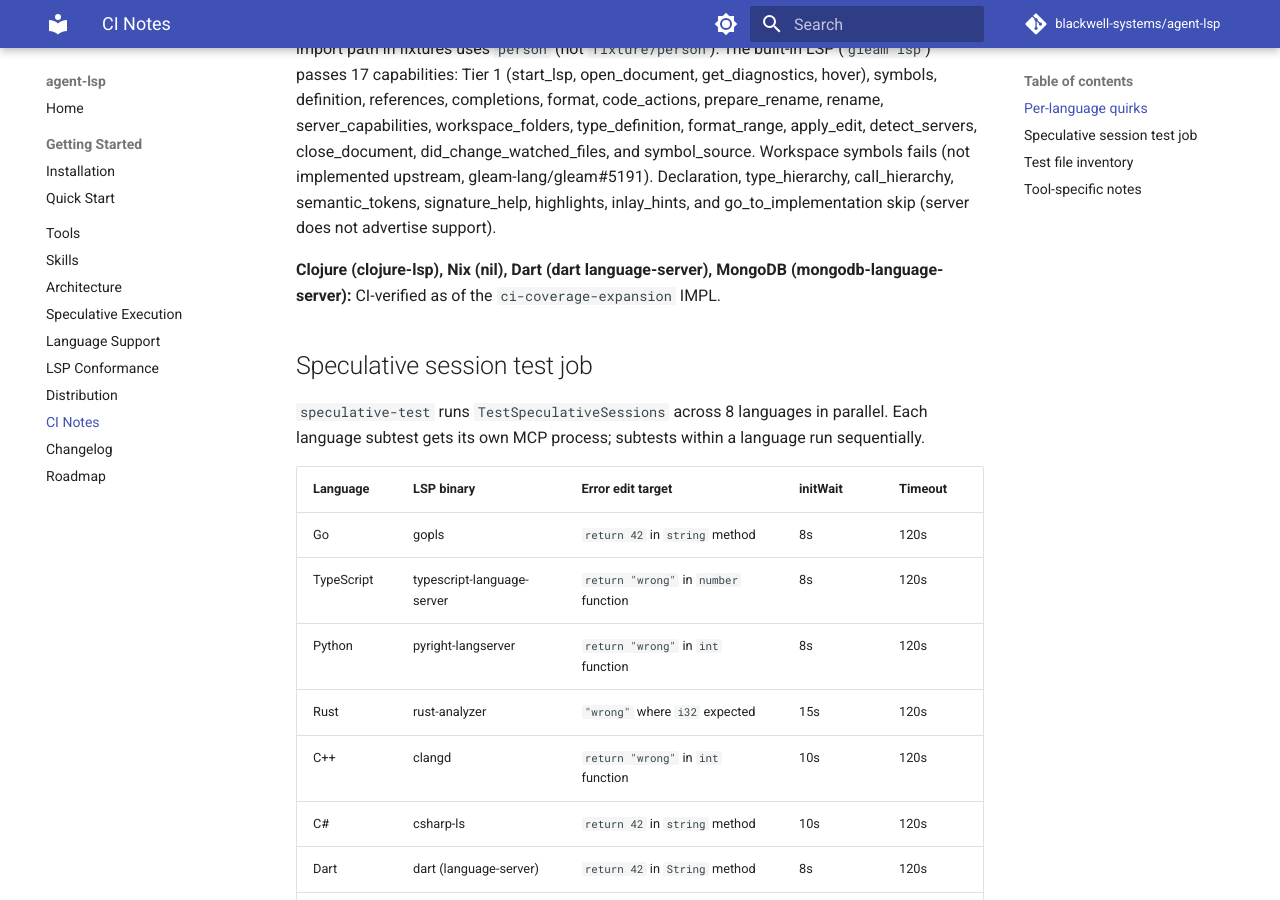
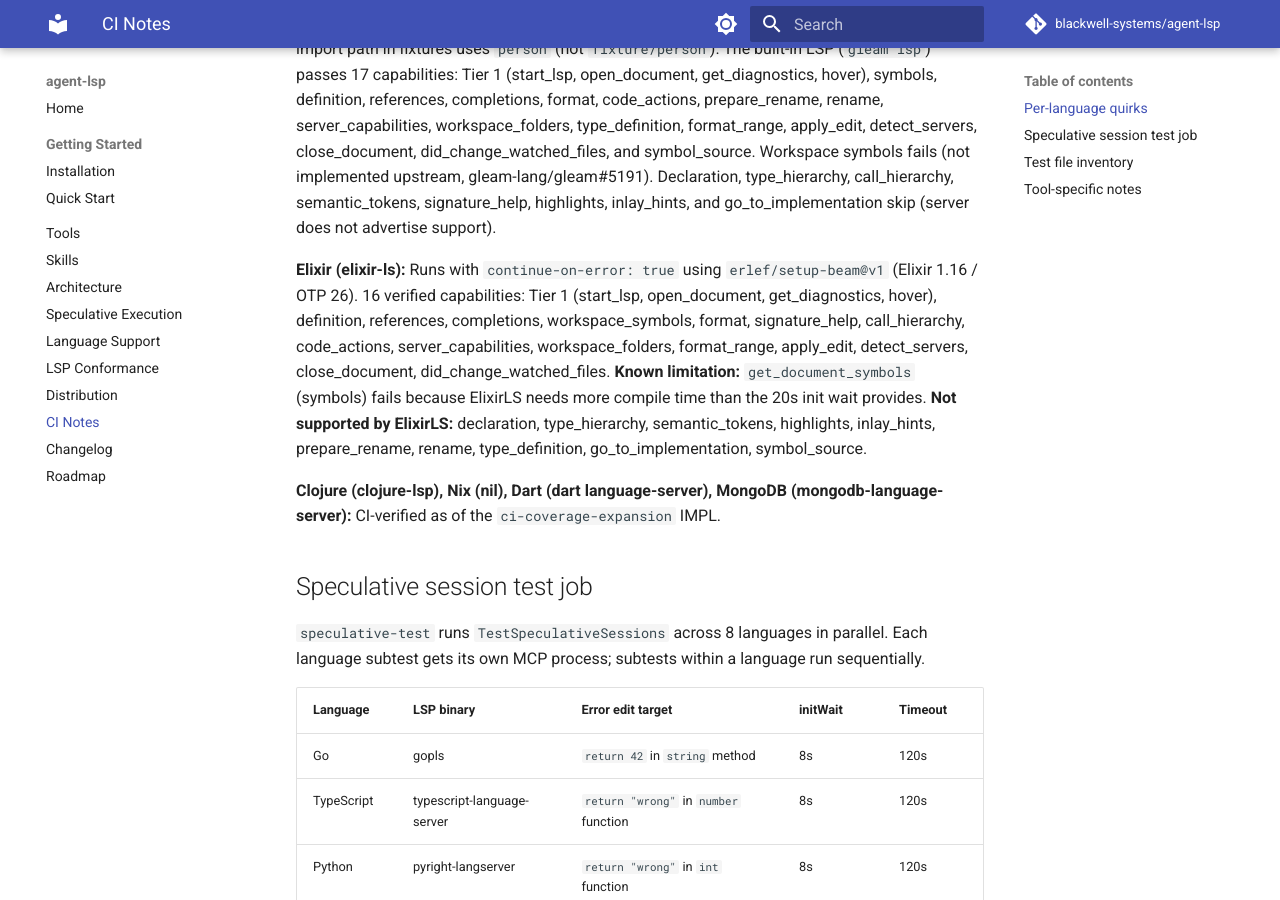
Before and after one commit to blackwell-systems/agent-lsp, an MkDocs documentation site: the page built from docs/ci-notes.md, in a window 1280 px wide and 900 px high, scrolled down 1063 px. Built offline with MkDocs 1.6.1 and Material for MkDocs 9.7.7, drawn with Linux system fonts in a browser that asks for light colours; comment, search, counter and statistics services are not loaded.

Commit message:
docs: update Elixir coverage to 16 verified capabilities

```diff
--- a/docs/ci-notes.md
+++ b/docs/ci-notes.md
@@ -19,6 +19,8 @@ Implementation details for contributors and maintainers about the language serve
 **MongoDB:** The language server is extracted from the `mongodb-js/vscode` VS Code extension VSIX at `dist/languageServer.js`. The CI job has `continue-on-error: true` since the extracted server may behave differently outside a VS Code extension host context. Requires a live `mongo:7` service container provisioned automatically.
 
 **Gleam:** Requires `gleam build --target javascript` before tests (no Erlang on CI runners). The import path in fixtures uses `person` (not `fixture/person`). The built-in LSP (`gleam lsp`) passes 17 capabilities: Tier 1 (start_lsp, open_document, get_diagnostics, hover), symbols, definition, references, completions, format, code_actions, prepare_rename, rename, server_capabilities, workspace_folders, type_definition, format_range, apply_edit, detect_servers, close_document, did_change_watched_files, and symbol_source. Workspace symbols fails (not implemented upstream, gleam-lang/gleam#5191). Declaration, type_hierarchy, call_hierarchy, semantic_tokens, signature_help, highlights, inlay_hints, and go_to_implementation skip (server does not advertise support).
+
+**Elixir (elixir-ls):** Runs with `continue-on-error: true` using `erlef/setup-beam@v1` (Elixir 1.16 / OTP 26). 16 verified capabilities: Tier 1 (start_lsp, open_document, get_diagnostics, hover), definition, references, completions, workspace_symbols, format, signature_help, call_hierarchy, code_actions, server_capabilities, workspace_folders, format_range, apply_edit, detect_servers, close_document, did_change_watched_files. **Known limitation:** `get_document_symbols` (symbols) fails because ElixirLS needs more compile time than the 20s init wait provides. **Not supported by ElixirLS:** declaration, type_hierarchy, semantic_tokens, highlights, inlay_hints, prepare_rename, rename, type_definition, go_to_implementation, symbol_source.
 
 **Clojure (clojure-lsp), Nix (nil), Dart (dart language-server), MongoDB (mongodb-language-server):** CI-verified as of the `ci-coverage-expansion` IMPL.
 
```
Also changed, not shown: CHANGELOG.md (+1 -0 lines), docs/FEATURES.md (+2 -2 lines), docs/language-support.md (+1 -1 lines).
